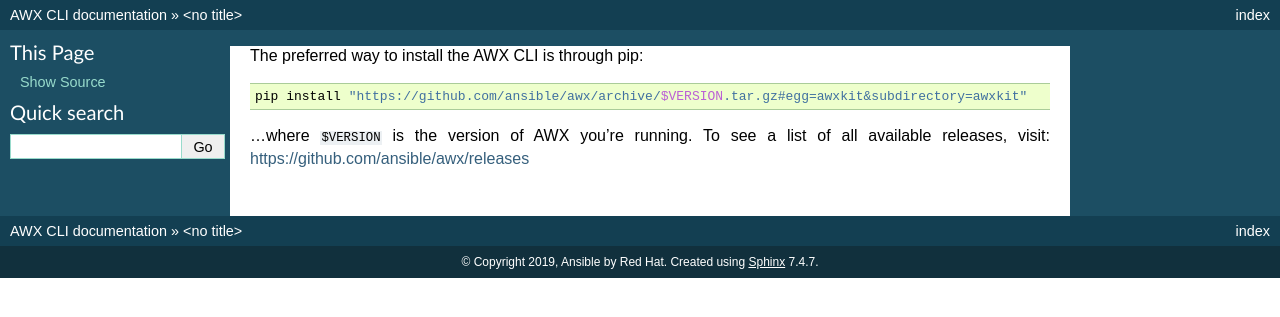
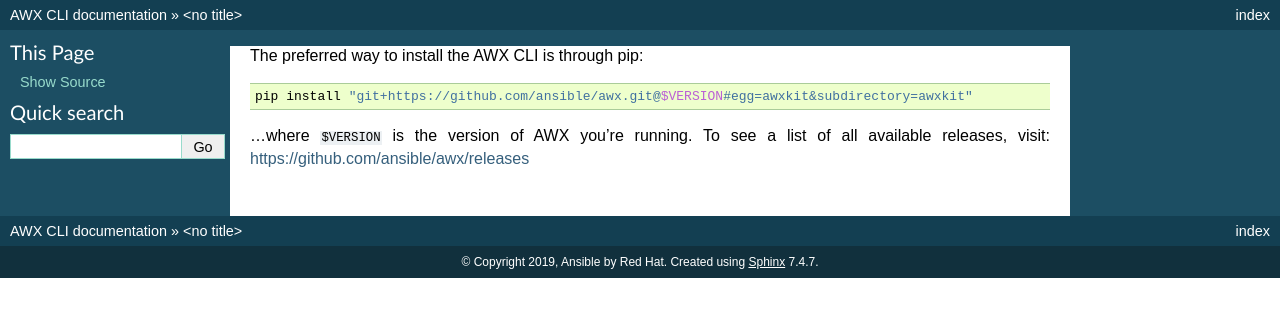
Before and after one commit to alanbchristie/awxkit, a Sphinx documentation site: the page built from awxkit/cli/docs/source/install.rst, in a window 1280 px wide. Shown: the top 317 px of the page. Built offline with Sphinx 7.4.7, drawn with Linux system fonts in a browser that asks for light colours.

Commit message:
Update install.rst
Fix doc for current pip==22.3

```diff
--- a/awxkit/cli/docs/source/install.rst
+++ b/awxkit/cli/docs/source/install.rst
@@ -2,6 +2,6 @@
 
 .. code:: bash
 
-    pip install "https://github.com/ansible/awx/archive/$VERSION.tar.gz#egg=awxkit&subdirectory=awxkit"
+    pip install "git+https://github.com/ansible/awx.git@$VERSION#egg=awxkit&subdirectory=awxkit"
 
 ...where ``$VERSION`` is the version of AWX you're running.  To see a list of all available releases, visit: https://github.com/ansible/awx/releases
```
